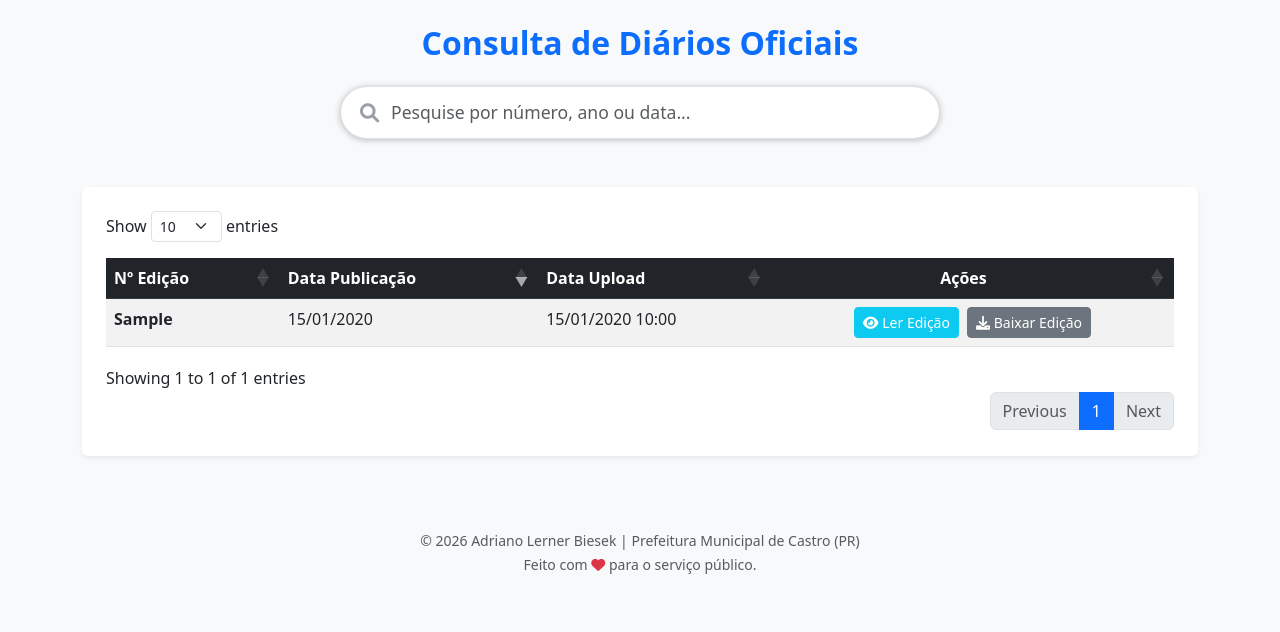
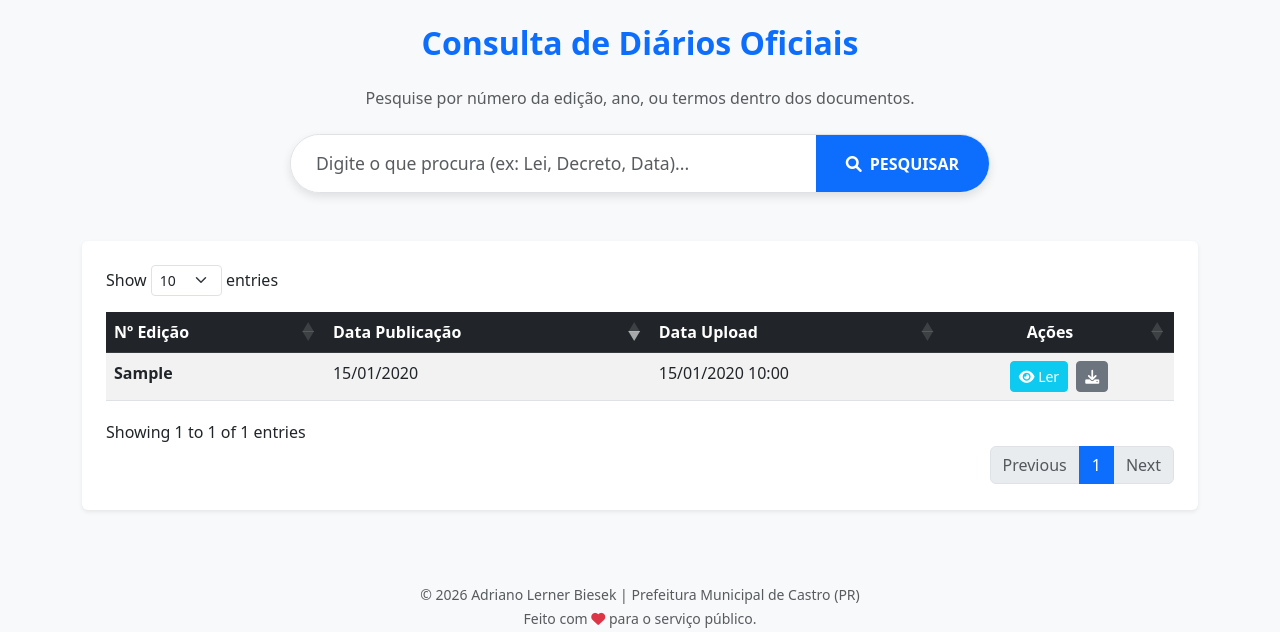
Before and after one commit to adrianolerner/doeca, a PHP site: page / in a window 1280 px wide. Shown: the part 56-688 px from the top of the page. Run offline with PHP 8.4, Linux system fonts and the light colour scheme; tables that the repository leaves empty hold one stand-in row (values such as "Sample post"); some libraries are stand-ins or nearby versions.

Commit message:
V0.3
A versão 0.2 e 0.3 eleva o nível de segurança e funcionalidade do sistema:

* **🔍 Busca Full-Text (OCR/Extração):** O sistema agora lê automaticamente o texto dos PDFs no momento do upload. Isso permite que o cidadão pesquise por leis, decretos ou termos específicos dentro do conteúdo dos documentos.
* **🛡️ Auditoria e Logs:** Novo módulo administrativo que rastreia todas as ações críticas (quem publicou, quem excluiu, IP e data).
* **🔒 Segurança de Arquivos:** Bloqueio de acesso direto à pasta `uploads`. Os arquivos agora são servidos via proxy seguro (`arquivo.php`), validando o acesso antes do download.
* **📂 Armazenamento Inteligente:** Os arquivos são salvos em subpastas organizadas por Ano e Mês (ex: `uploads/2024/01/...`), garantindo performance e organização.
* **👤 Permissões de Usuário:** Diferenciação real entre **Admin** (controle total e auditoria) e **Editor** (apenas publica/edita).

```diff
--- /dev/null
+++ b/composer.json
@@ -0,0 +1,5 @@
+{
+    "require": {
+        "smalot/pdfparser": "^2.12"
+    }
+}
--- a/index.php
+++ b/index.php
@@ -11,40 +11,58 @@
     <link href="https://cdnjs.cloudflare.com/ajax/libs/font-awesome/6.0.0/css/all.min.css" rel="stylesheet">
 
     <style>
-        /* Estilo Google-like para a barra de pesquisa */
+        /* Container centralizado */
         .search-container {
-            max-width: 600px;
+            max-width: 700px;
             margin: 0 auto;
-            position: relative;
         }
 
-        .google-search-bar {
-            border-radius: 50px;
-            /* Bordas bem arredondadas */
-            padding: 12px 20px 12px 50px;
-            /* Espaço para o ícone */
+        /* O grupo que une input e botão */
+        .search-input-group {
+            border-radius: 50px; /* Formato pílula */
+            overflow: hidden;    /* Garante que o botão não vaze as bordas */
+            box-shadow: 0 4px 10px rgba(0, 0, 0, 0.1); /* Sombra suave */
             border: 1px solid #dfe1e5;
-            box-shadow: 0 1px 6px rgba(32, 33, 36, 0.28);
-            transition: all 0.3s;
+            transition: all 0.3s ease;
+        }
+
+        /* Efeito de foco em todo o grupo */
+        .search-input-group:focus-within {
+            box-shadow: 0 4px 15px rgba(13, 110, 253, 0.25); /* Sombra azulada */
+            border-color: #0d6efd;
+        }
+
+        /* O campo de texto */
+        .search-form-control {
+            border: none;
+            padding: 15px 25px;
             font-size: 1.1rem;
         }
 
-        .google-search-bar:focus {
-            box-shadow: 0 1px 6px rgba(32, 33, 36, 0.4);
-            border-color: transparent;
-            outline: none;
+        .search-form-control:focus {
+            box-shadow: none; /* Remove o brilho padrão do bootstrap */
         }
 
-        .search-icon {
-            position: absolute;
-            left: 20px;
-            top: 50%;
-            transform: translateY(-50%);
-            color: #9aa0a6;
-            font-size: 1.2rem;
+        /* O botão de ação à direita */
+        .btn-search-custom {
+            background-color: #0d6efd; /* Azul Bootstrap */
+            color: white;
+            padding: 0 30px;
+            font-weight: 600;
+            font-size: 1rem;
+            border: none;
+            transition: background-color 0.2s;
+            display: flex;
+            align-items: center;
+            gap: 8px; /* Espaço entre ícone e texto */
         }
 
-        /* Ajuste do card para combinar com o admin */
+        .btn-search-custom:hover {
+            background-color: #0b5ed7; /* Azul mais escuro */
+            color: white;
+        }
+
+        /* Ajuste do card da tabela */
         .card-custom {
             border: none;
             box-shadow: 0 0.125rem 0.25rem rgba(0, 0, 0, 0.075);
@@ -69,16 +87,34 @@
 
         <div class="text-center mb-5 mt-4">
             <h2 class="text-primary mb-4 fw-bold">Consulta de Diários Oficiais</h2>
+            <p class="text-muted mb-4">Pesquise por número da edição, ano, ou termos dentro dos documentos.</p>
 
-            <div class="search-container">
-                <i class="fas fa-search search-icon"></i>
-                <input type="text" id="customSearch" class="form-control google-search-bar"
-                    placeholder="Pesquise por número, ano ou data...">
-            </div>
+            <form method="GET" action="index.php" class="search-container">
+                <div class="input-group search-input-group">
+                    <input type="text" name="busca" class="form-control search-form-control"
+                           placeholder="Digite o que procura (ex: Lei, Decreto, Data)..."
+                           value="<?php echo htmlspecialchars($_GET['busca'] ?? ''); ?>" required>
+
+                    <button type="submit" class="btn btn-search-custom">
+                        <i class="fas fa-search"></i> PESQUISAR
+                    </button>
+                </div>
+            </form>
+
         </div>
 
         <div class="card card-custom bg-white">
             <div class="card-body p-4">
+
+                <?php if (!empty($_GET['busca'])): ?>
+                    <div class="alert alert-info d-flex align-items-center justify-content-between mb-3">
+                        <span>
+                            <i class="fas fa-filter me-2"></i> Exibindo resultados para: <strong><?php echo htmlspecialchars($_GET['busca']); ?></strong>
+                        </span>
+                        <a href="index.php" class="btn btn-sm btn-outline-dark">Limpar Filtro</a>
+                    </div>
+                <?php endif; ?>
+
                 <div class="table-responsive">
                     <table id="tabelaDiario" class="table table-striped table-hover" style="width:100%">
                         <thead class="table-dark">
@@ -91,20 +127,44 @@
                         </thead>
                         <tbody>
                             <?php
-                            $stmt = $pdo->query("SELECT * FROM edicoes ORDER BY data_publicacao DESC, id DESC");
+                            $termo = $_GET['busca'] ?? '';
+
+                            if (!empty($termo)) {
+                                // BUSCA AVANÇADA (FULLTEXT)
+                                $sql = "SELECT *, MATCH(conteudo_indexado) AGAINST (:termo IN BOOLEAN MODE) as relevancia
+                                        FROM edicoes
+                                        WHERE numero_edicao LIKE :termoLike
+                                        OR MATCH(conteudo_indexado) AGAINST (:termo IN BOOLEAN MODE)
+                                        ORDER BY data_publicacao DESC";
+
+                                $stmt = $pdo->prepare($sql);
+                                $stmt->execute([
+                                    ':termo' => $termo,
+                                    ':termoLike' => "%$termo%"
+                                ]);
+                            } else {
+                                // LISTAGEM PADRÃO
+                                $stmt = $pdo->query("SELECT * FROM edicoes ORDER BY data_publicacao DESC, id DESC LIMIT 100");
+                            }
+
+                            // Verifica se encontrou algo
+                            $temResultados = false;
+
                             while ($row = $stmt->fetch(PDO::FETCH_ASSOC)) {
+                                $temResultados = true;
                                 $dataPub = date('d/m/Y', strtotime($row['data_publicacao']));
                                 $dataUp = date('d/m/Y H:i', strtotime($row['criado_em']));
+
                                 echo "<tr>
                                         <td><strong>{$row['numero_edicao']}</strong></td>
                                         <td>{$dataPub}</td>
                                         <td>{$dataUp}</td>
                                         <td class='text-center'>
                                             <a href='visualizar.php?id={$row['id']}' class='btn btn-sm btn-info text-white me-1' title='Visualizar'>
-                                                <i class='fas fa-eye'></i> Ler Edição
+                                                <i class='fas fa-eye'></i> Ler
                                             </a>
                                             <a href='arquivo.php?id={$row['id']}' download class='btn btn-sm btn-secondary' title='Baixar PDF'>
-                                                <i class='fas fa-download'></i> Baixar Edição
+                                                <i class='fas fa-download'></i>
                                             </a>
                                         </td>
                                       </tr>";
@@ -112,6 +172,13 @@
                             ?>
                         </tbody>
                     </table>
+
+                    <?php if (!$temResultados && !empty($termo)): ?>
+                        <div class="text-center py-5 text-muted">
+                            <i class="fas fa-file-excel fa-3x mb-3"></i>
+                            <p>Nenhum documento encontrado para sua pesquisa.</p>
+                        </div>
+                    <?php endif; ?>
                 </div>
             </div>
         </div>
@@ -129,22 +196,15 @@
 
     <script>
         $(document).ready(function () {
-            // Inicializa o DataTables
-            var table = $('#tabelaDiario').DataTable({
-                // 'lrtip' define os elementos que aparecem
-                // removido o 'f' para usar a busca customizada
+            $('#tabelaDiario').DataTable({
+                // Configuração para esconder a busca padrão e paginação
                 dom: '<"row mb-3"<"col-md-6"l>>rtip',
                 language: {
                     url: 'https://cdn.datatables.net/plug-ins/1.13.4/i18n/pt-BR.json'
                 },
                 order: [
                     [1, "desc"]
-                ] // Ordena pela data de publicação decrescente
-            });
-
-            // Lógica da Barra de Pesquisa Personalizada "Google Style"
-            $('#customSearch').on('keyup', function () {
-                table.search(this.value).draw();
+                ]
             });
         });
     </script>
```
Also changed, not shown: admin/index.php (+21 -6 lines), admin/reindexar.php (added, +43 -0 lines), README.md, 2 other files.
